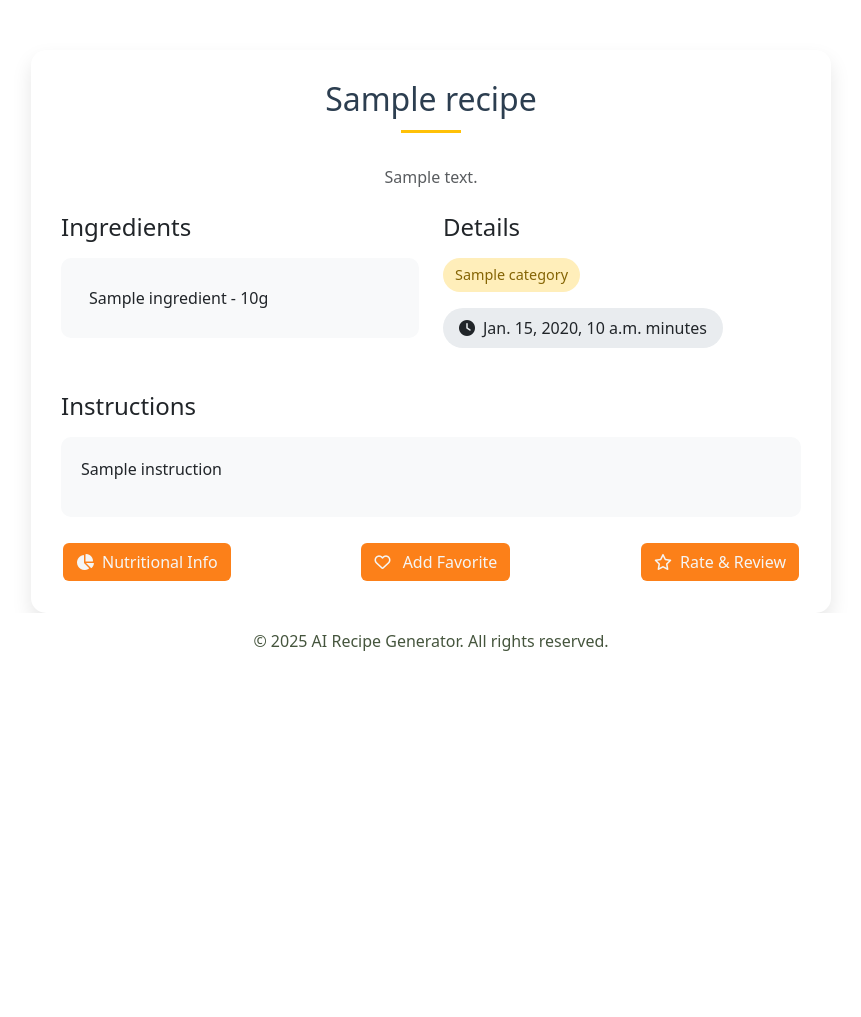
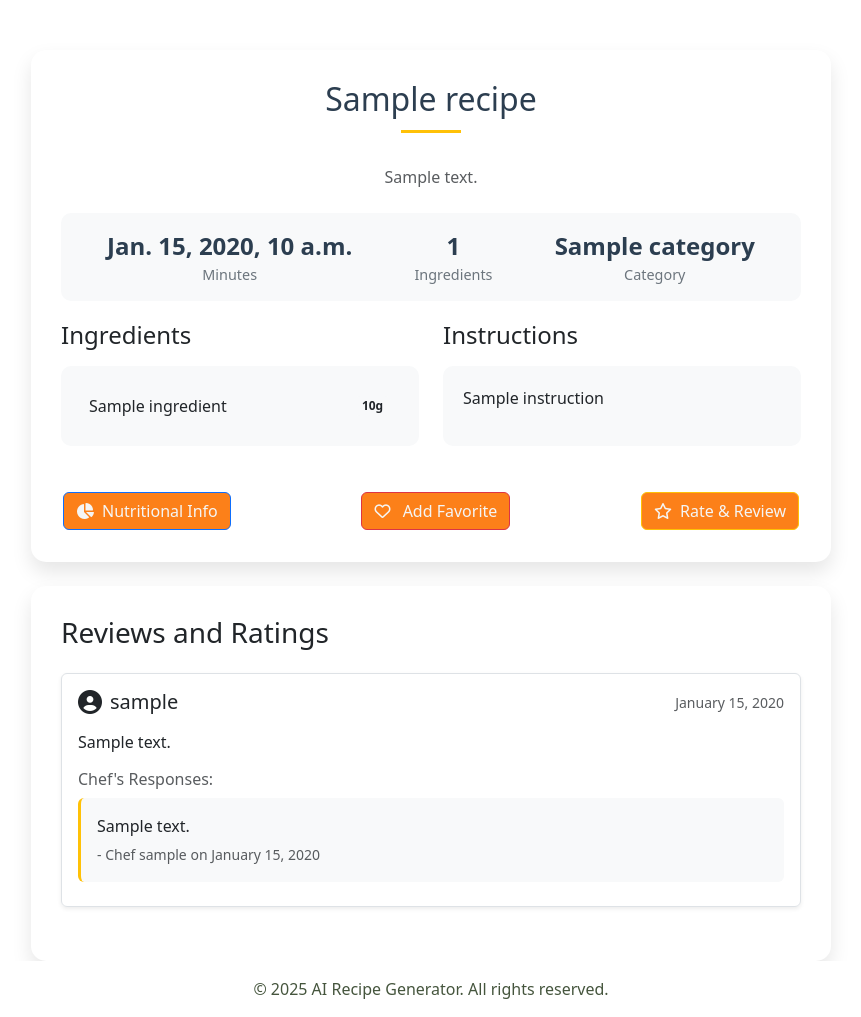
Before and after one commit to lishazz/recipe_generator, a Django app: template apps/user/templates/user_view_recipe.html in a window 1280 px wide. Shown: the part 56-1073 px from the top of the page, without its empty margins (209-1070 px from the left). Before the commit the page ends 707 px from the top, so only its background shows below. Run offline with Django 3.2, Linux system fonts and the light colour scheme; the template is opened without the code that fills it: most values are stand-ins (such as "Sample title", 1, 10 or a date in 2020); some libraries are stand-ins or nearby versions.

Commit message:
added user replay

```diff
--- a/apps/user/templates/user_view_recipe.html
+++ b/apps/user/templates/user_view_recipe.html
@@ -72,6 +72,49 @@
         margin-bottom: 20px;
     }
 
+    .recipe-stats {
+        display: flex;
+        justify-content: space-around;
+        margin: 20px 0;
+        padding: 15px;
+        background: #f8f9fa;
+        border-radius: 10px;
+    }
+
+    .stat-item {
+        text-align: center;
+    }
+
+    .stat-value {
+        font-size: 1.5rem;
+        font-weight: bold;
+        color: #2c3e50;
+    }
+
+    .stat-label {
+        font-size: 0.9rem;
+        color: #6c757d;
+    }
+
+    .review-card {
+        transition: transform 0.2s;
+    }
+
+    .review-card:hover {
+        transform: translateY(-5px);
+    }
+
+    .chef-reply {
+        border-left: 3px solid #ffc107;
+    }
+
+    .btn-zom {
+        transition: all 0.3s ease;
+    }
+
+    .btn-zom:hover {
+        transform: scale(1.05);
+    }
 </style>
 {% endblock style %}
 {% block navlinks %}
@@ -106,54 +149,97 @@
 {% endblock navlinks %}
 
 {% block content %}
+
 <div class="container container-custom">
     <h2 class="text-center recipe-header">{{ recipe.title }}</h2>
     <p class="text-muted text-center mb-4">{{ recipe.description }}</p>
+
+    <div class="recipe-stats">
+        <div class="stat-item">
+            <div class="stat-value">{{ recipe.cook_time }}</div>
+            <div class="stat-label">Minutes</div>
+        </div>
+        <div class="stat-item">
+            <div class="stat-value">{{ ingredients|length }}</div>
+            <div class="stat-label">Ingredients</div>
+        </div>
+        <div class="stat-item">
+            <div class="stat-value">{{ recipe.category }}</div>
+            <div class="stat-label">Category</div>
+        </div>
+    </div>
 
     <div class="row mb-4">
         <div class="col-md-6">
             <h4 class="mb-3">Ingredients</h4>
             <div class="ingredient-list">
                 {% for item in ingredients %}
-                    <div class="ingredient-item">
-                        {{ item.ingredient.name }} - {{ item.quantity }}g
+                    <div class="ingredient-item d-flex justify-content-between align-items-center">
+                        <span>{{ item.ingredient.name }}</span>
+                        <span class="badge bg-light text-dark">{{ item.quantity }}g</span>
                     </div>
                 {% endfor %}
             </div>
         </div>
 
         <div class="col-md-6">
-            <h4 class="mb-3">Details</h4>
-            <div class="mb-3">
-                <span class="category-badge">{{ recipe.category }}</span>
-            </div>
-            <div class="cooking-time">
-                <i class="fas fa-clock me-2"></i>
-                {{ recipe.cook_time }} minutes
+            <h4 class="mb-3">Instructions</h4>
+            <div class="instruction-box">
+                {{ recipe.instruction|linebreaks }}
             </div>
         </div>
     </div>
 
-    <h4 class="mb-3">Instructions</h4>
-    <div class="instruction-box">
-        {{ recipe.instruction|linebreaks }}
-    </div>
-
     <div class="d-flex justify-content-between mt-4">
-        <a href="{% url 'nutritional_info' recipe_id=recipe.id %}" class="btn btn-zom">
+        <a href="{% url 'nutritional_info' recipe_id=recipe.id %}" class="btn btn-zom btn-outline-primary">
             <i class="fas fa-chart-pie me-2"></i>Nutritional Info
         </a>
-        <a href="{% url 'toggle_favorite' recipe.id %}" class="btn btn-zom">
-            <i class="{% if recipe in user.favorite_recipes.all %}fas fa-heart{% else %}far fa-heart{% endif %} me-2"></i>
+        <a href="{% url 'toggle_favorite' recipe.id %}" class="btn btn-zom {% if recipe in user.favorite_recipes.all %}btn-danger{% else %}btn-outline-danger{% endif %}">
+            <i class="{% if recipe in user.favorite_recipes.all %}fas{% else %}far{% endif %} fa-heart me-2"></i>
             {% if recipe in user.favorite_recipes.all %}
                 Remove Favorite
             {% else %}
                 Add Favorite
             {% endif %}
         </a>
-        <a href="{% url 'addreview_rating' recipe.id %}" class="btn btn-zom">
+        <a href="{% url 'addreview_rating' recipe.id %}" class="btn btn-zom btn-outline-warning">
             <i class="far fa-star me-2"></i>Rate & Review
         </a>
     </div>
 </div>
+
+<div class="container container-custom mt-4">
+    <h3 class="mb-4">Reviews and Ratings</h3>
+    {% for rating in ratings %}
+    <div class="review-card mb-4">
+        <div class="review-content p-3 border rounded shadow-sm">
+            <div class="d-flex justify-content-between align-items-center">
+                <div class="d-flex align-items-center">
+                    <i class="fas fa-user-circle fs-4 me-2"></i>
+                    <h5 class="mb-0">{{ rating.user.username }}</h5>
+                </div>
+                <small class="text-muted">{{ rating.created_at|date:"F j, Y" }}</small>
+            </div>
+            <p class="mt-3 mb-2">{{ rating.review }}</p>
+
+            {% if rating.replies.all %}
+            <div class="replies-section mt-3">
+                <h6 class="text-muted mb-2">Chef's Responses:</h6>
+                {% for reply in rating.replies.all %}
+                <div class="chef-reply p-3 mb-2 bg-light rounded">
+                    <p class="mb-1">{{ reply.reply_text }}</p>
+                    <small class="text-muted">- Chef {{ reply.chef.username }} on {{ reply.created_at|date:"F j, Y" }}</small>
+                </div>
+                {% endfor %}
+            </div>
+            {% endif %}
+        </div>
+    </div>
+    {% empty %}
+    <div class="text-center p-4">
+        <i class="far fa-comment-dots fs-1 text-muted mb-3"></i>
+        <p class="text-muted">No reviews yet. Be the first to review!</p>
+    </div>
+    {% endfor %}
+</div>
 {% endblock content %}
--- a/apps/user/views.py
+++ b/apps/user/views.py
@@ -269,10 +269,12 @@ def user_settings(request):
 def user_view_recipe(request, recipe_id):
     recipe = Recipe.objects.get(id=recipe_id)
     ingredients = RecipeIngredient.objects.filter(recipe=recipe)
+    ratings = Rating.objects.filter(recipe=recipe).prefetch_related('replies').order_by('-created_at')
 
     return render(request, "user_view_recipe.html", {
         "recipe": recipe,
-        "ingredients": ingredients
+        "ingredients": ingredients,
+        "ratings": ratings
     })
 
 @login_required
```
